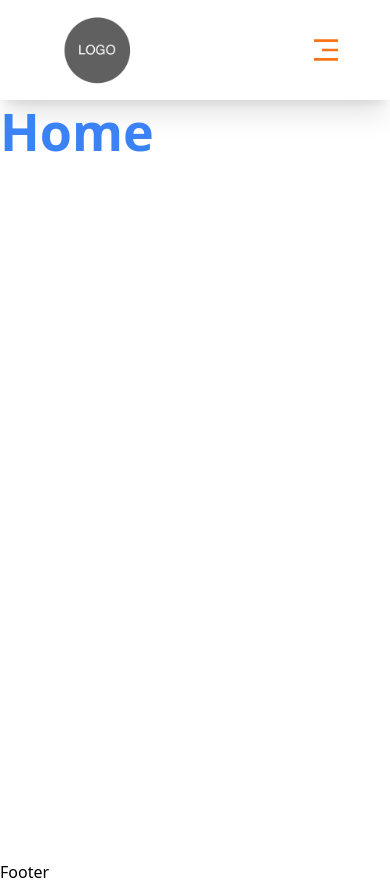
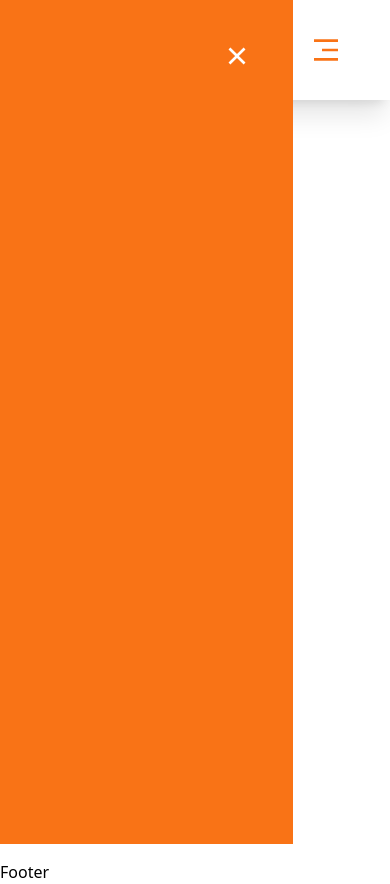
Before and after one commit to MateuszKuruc/developer-portfolio, a Next.js app in the folder developer-portfolio-site/: page / in a window 390 px wide. Built offline with nearby package versions, Linux system fonts and the light colour scheme.

Commit message:
set up the sidebar menu for mobile screens, add basic styling

```diff
--- a/developer-portfolio-site/src/app/components/NavBar.tsx
+++ b/developer-portfolio-site/src/app/components/NavBar.tsx
@@ -17,7 +17,7 @@ const NavBar = () => {
             className="cursor-pointer"
           />
         </Link>
-        <div className="hidden sm:flex">
+        <div className="">
           <ul className="gap-4 hidden sm:flex">
             {NAV_LINKS.map((link) => (
               <li className="nav-links" key={link.key}>
@@ -31,7 +31,13 @@ const NavBar = () => {
           <RiMenu3Fill className="h-8 w-8 text-orange-500" />
         </div>
       </div>
-
+      <div className="fixed top-0 left-0 w-[75%] sm:hidden h-screen bg-orange-500 p-10 ease-in-out duration-500">
+        <div className="flex w-full items-center justify-end">
+          <div className="cursor-pointer">
+            <RiCloseFill className="h-8 w-8 text-white" />
+          </div>
+        </div>
+      </div>
 
       {/* Social media links */}
     </nav>
```
